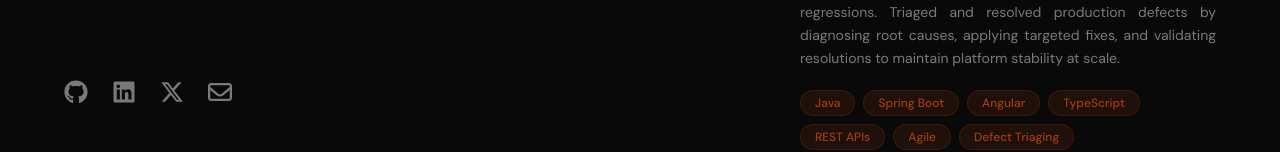
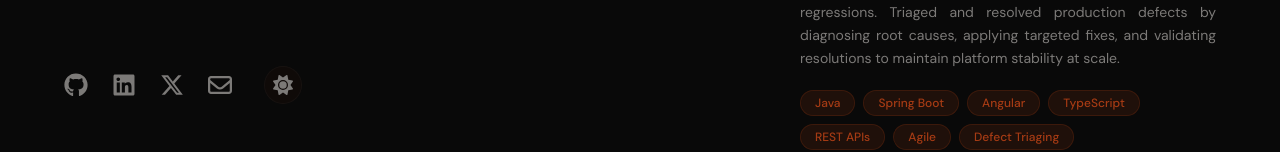
Before and after one commit to s2sharpit/s2sharpit, a Next.js app: page / in a window 1280 px wide. Shown: the part 648-800 px from the top of the page. Built offline with nearby package versions, Linux system fonts and the light colour scheme.

Commit message:
Add theme support with next-themes
- Installed next-themes
- Added ThemeProvider and implemented dark/light mode toggle in Sidebar
- Updated CSS variables for better light mode contrast
- Added hydration warning handling for the root layout

```diff
--- a/package.json
+++ b/package.json
@@ -10,6 +10,7 @@
   },
   "dependencies": {
     "next": "16.2.7",
+    "next-themes": "^0.4.6",
     "react": "^19.2.7",
     "react-dom": "^19.2.7",
     "react-icons": "^5.6.0"
--- a/src/app/globals.css
+++ b/src/app/globals.css
@@ -55,13 +55,13 @@
 
 [data-theme="light"] {
     color-scheme: light;
-    --background: oklch(0.94 0.005 70);
-    --foreground: oklch(0.14 0 0);
-    --accent: oklch(0.54 0.18 36);
-    --muted-text: oklch(0.53 0.004 70);
-    --border: oklch(0.14 0 0 / 0.08);
-    --spotlight-color: oklch(0.54 0.18 36 / 0.03);
-    --spotlight-color-transparent: oklch(0.54 0.18 36 / 0);
+    --background: oklch(0.95 0.01 260);
+    --foreground: oklch(0.11 0.03 260);
+    --accent: oklch(0.6 0.18 36);
+    --muted-text: oklch(0.55 0.02 260);
+    --border: oklch(0.11 0.03 260 / 0.08);
+    --spotlight-color: oklch(0.6 0.18 36 / 0.15);
+    --spotlight-color-transparent: oklch(0.6 0.18 36 / 0);
 }
 
 @layer base {
--- a/src/app/layout.tsx
+++ b/src/app/layout.tsx
@@ -1,6 +1,7 @@
 import "./globals.css";
 import { Cormorant_Garamond, DM_Sans } from "next/font/google";
 import { Metadata } from "next";
+import { ThemeProvider } from "@/components/theme-provider";
 
 const cormorant = Cormorant_Garamond({
   subsets: ["latin"],
@@ -73,9 +74,16 @@ export default function RootLayout({
   children: React.ReactNode;
 }) {
   return (
-    <html lang="en" className="scroll-smooth">
+    <html lang="en" className="scroll-smooth" suppressHydrationWarning>
       <body className={`${cormorant.variable} ${dmSans.variable} font-sans bg-background text-foreground antialiased selection:bg-accent/20 selection:text-accent transition-colors duration-300`}>
-        {children}
+        <ThemeProvider
+          attribute="data-theme"
+          defaultTheme="dark"
+          enableSystem
+          disableTransitionOnChange
+        >
+          {children}
+        </ThemeProvider>
       </body>
     </html>
   );
--- a/src/components/Sidebar.tsx
+++ b/src/components/Sidebar.tsx
@@ -8,10 +8,14 @@ import {
   FaLinkedin,
   FaXTwitter,
   FaRegEnvelope,
+  FaSun,
+  FaMoon,
 } from "react-icons/fa6";
+import { useTheme } from "next-themes";
 
 export default function Sidebar() {
   const [mounted, setMounted] = useState(false);
+  const { theme, setTheme } = useTheme();
 
   // Avoid hydration mismatch
   useEffect(() => {
@@ -82,8 +86,8 @@ export default function Sidebar() {
         <SidebarNav />
       </div>
 
-      {/* Socials Panel */}
-      <div className="mt-8 lg:mt-0">
+      {/* Socials Panel & Theme Toggle */}
+      <div className="mt-8 lg:mt-0 flex items-center justify-between lg:justify-start lg:gap-8">
         <ul
           className="flex items-center space-x-6"
           aria-label="Social media links"
@@ -102,6 +106,22 @@ export default function Sidebar() {
             </li>
           ))}
         </ul>
+
+        {mounted ? (
+          <button
+            onClick={() => setTheme(theme === "dark" ? "light" : "dark")}
+            className="flex items-center justify-center p-2 rounded-full border border-border/40 bg-accent/[0.03] text-muted-text hover:text-accent hover:border-accent/30 hover:-translate-y-0.5 transition-all duration-300 cursor-pointer select-none"
+            aria-label={`Switch to ${theme === "dark" ? "light" : "dark"} theme`}
+          >
+            {theme === "dark" ? (
+              <FaSun className="w-5 h-5 transition-transform duration-500 hover:rotate-45" />
+            ) : (
+              <FaMoon className="w-5 h-5 transition-transform duration-500 hover:-rotate-12" />
+            )}
+          </button>
+        ) : (
+          <div className="w-9 h-9" />
+        )}
       </div>
     </header>
   );
--- a/src/components/Skills.tsx
+++ b/src/components/Skills.tsx
@@ -68,7 +68,7 @@ export default function Skills() {
           >
             {/* Category Title */}
             <div className="mb-1.5 sm:mb-0">
-              <span className="text-xs font-bold uppercase tracking-widest text-muted-text/50 font-sans pt-0.5 block">
+              <span className="text-xs font-bold uppercase tracking-widest text-muted-text font-sans pt-0.5 block">
                 {group.category}
               </span>
             </div>
--- /dev/null
+++ b/src/components/theme-provider.tsx
@@ -0,0 +1,11 @@
+"use client";
+
+import * as React from "react";
+import { ThemeProvider as NextThemesProvider } from "next-themes";
+
+export function ThemeProvider({
+  children,
+  ...props
+}: React.ComponentProps<typeof NextThemesProvider>) {
+  return <NextThemesProvider {...props}>{children}</NextThemesProvider>;
+}
```
Also changed, not shown: 1 other file (tests, documents, lock files or other folders).
